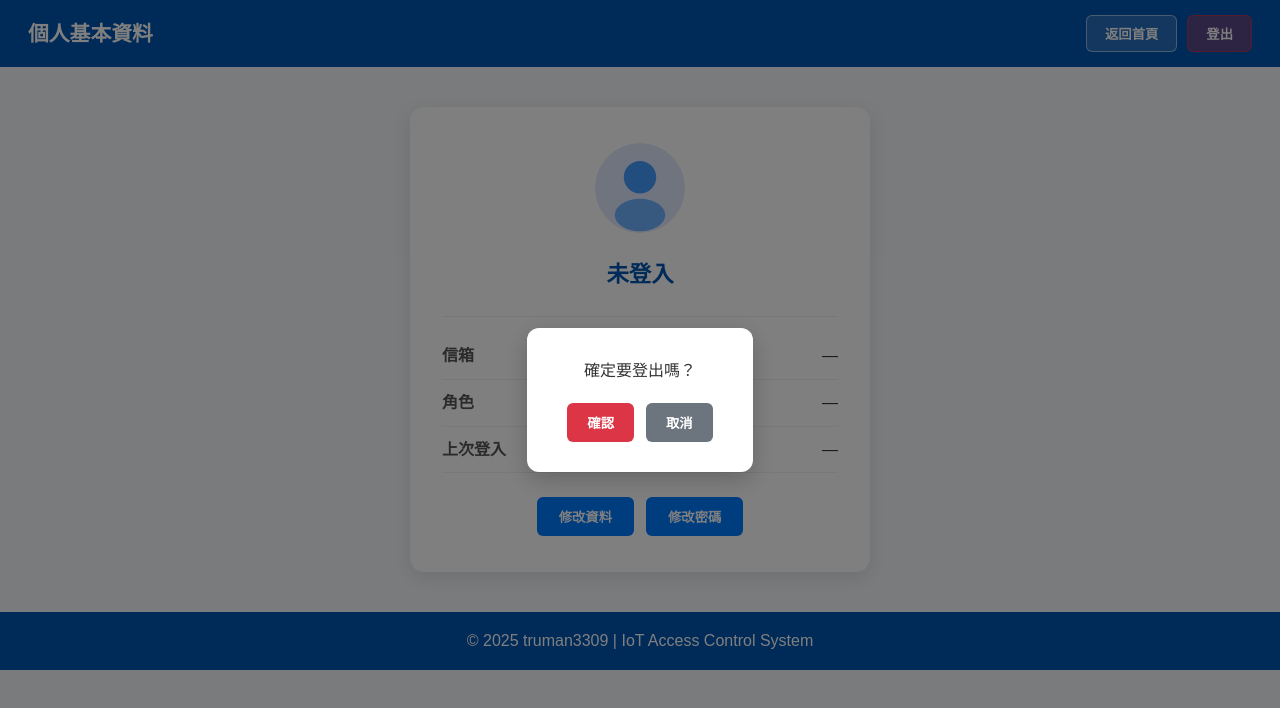
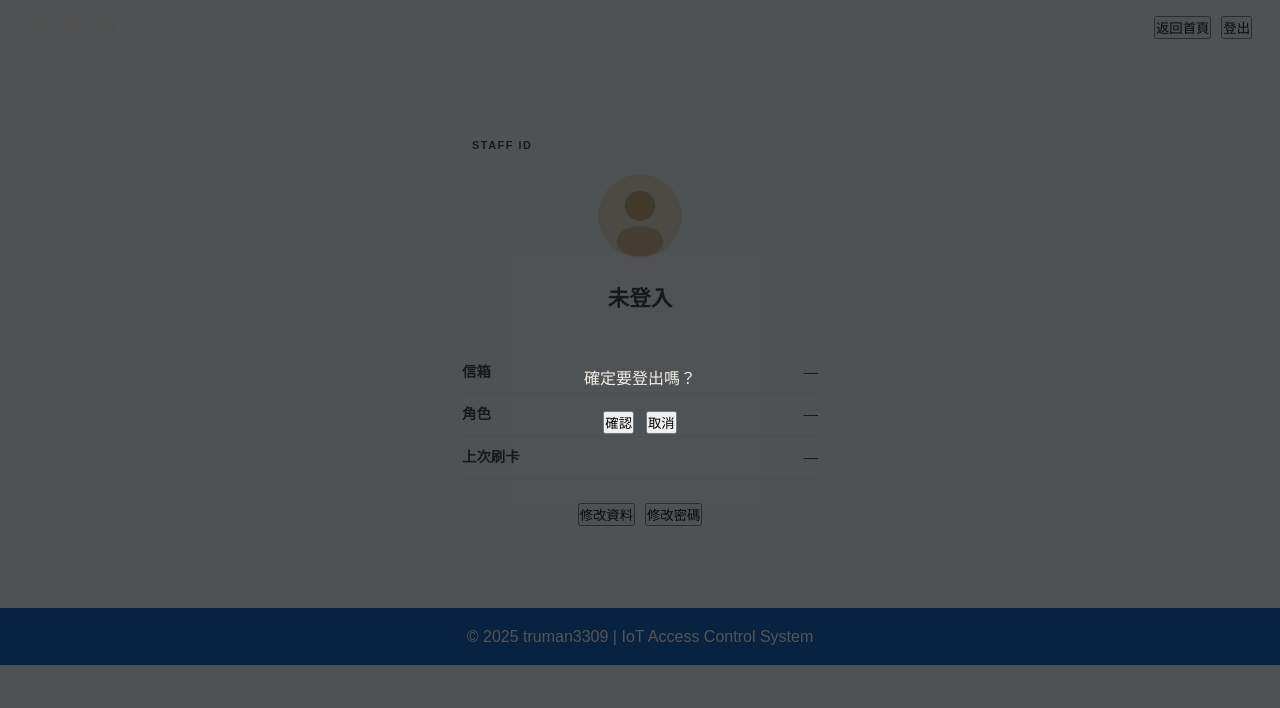
Before and after one commit to truman3309/Access-control-web, a Vue app: page /#/profile in a window 1280 px wide. Both pictures are taken after a click on the button "登出". Shown: the top 708 px of the page. Built offline with nearby package versions, Linux system fonts and the light colour scheme; the HTML template or start-up script is replaced by a standard one.

Commit message:
Update ProfileView.vue

```diff
--- a/src/views/ProfileView.vue
+++ b/src/views/ProfileView.vue
@@ -1,20 +1,24 @@
 <template>
   <header class="profile-header">
-    <h1>個人基本資料</h1>
+    <span class="header-title">個人識別證</span>
     <nav class="header-nav">
-      <button @click="router.push('/')">返回首頁</button>
-      <button class="btn-logout" @click="handleLogout">登出</button>
+      <button class="btn btn-ghost" @click="router.push('/')">返回首頁</button>
+      <button class="btn btn-danger" @click="handleLogout">登出</button>
     </nav>
   </header>
 
   <main class="container fade-in">
-    <section class="profile-card">
-      <!-- 使用者頭像（SVG 預設圖示） -->
+    <section class="card-surface id-card">
+      <div class="id-card-top">
+        <span class="chip"></span>
+        <span class="eyebrow-dark">STAFF ID</span>
+      </div>
+
       <div class="avatar-wrapper">
         <svg xmlns="http://www.w3.org/2000/svg" viewBox="0 0 100 100" class="avatar">
-          <circle cx="50" cy="50" r="50" fill="#e0eaff" />
-          <circle cx="50" cy="38" r="18" fill="#007bff" opacity="0.7" />
-          <ellipse cx="50" cy="80" rx="28" ry="18" fill="#007bff" opacity="0.5" />
+          <circle cx="50" cy="50" r="50" fill="#e4dcc4" />
+          <circle cx="50" cy="38" r="18" fill="#b8934b" opacity="0.75" />
+          <ellipse cx="50" cy="80" rx="28" ry="18" fill="#b8934b" opacity="0.55" />
         </svg>
       </div>
 
@@ -30,25 +34,25 @@
           <span class="info-value">{{ userData.role || '—' }}</span>
         </div>
         <div class="info-item">
-          <span class="info-label">上次登入</span>
+          <span class="info-label">上次刷卡</span>
           <span class="info-value">{{ userData.lastLogin || '—' }}</span>
         </div>
       </div>
 
       <div class="actions">
-        <button @click="editProfile">修改資料</button>
-        <button @click="changePassword">修改密碼</button>
+        <button class="btn btn-ghost" @click="editProfile">修改資料</button>
+        <button class="btn btn-ghost" @click="changePassword">修改密碼</button>
       </div>
     </section>
   </main>
 
   <!-- 登出確認對話框 -->
   <div v-if="showConfirm" class="modal-overlay" @click.self="showConfirm = false">
-    <div class="modal-box">
+    <div class="modal-box panel">
       <p>確定要登出嗎？</p>
       <div class="modal-actions">
-        <button class="btn-confirm" @click="confirmLogout">確認</button>
-        <button class="btn-cancel" @click="showConfirm = false">取消</button>
+        <button class="btn btn-danger" @click="confirmLogout">確認</button>
+        <button class="btn btn-ghost" @click="showConfirm = false">取消</button>
       </div>
     </div>
   </div>
@@ -98,143 +102,103 @@ function changePassword() {
   display: flex;
   justify-content: space-between;
   align-items: center;
-  padding: 15px 28px;
-  background-color: #0056b3;
-  color: white;
+  padding: 14px 28px;
+  background-color: var(--ink-2);
+  border-bottom: 1px solid var(--panel-edge);
 }
 
-.profile-header h1 {
-  font-size: 1.3rem;
-  font-weight: bold;
+.header-title {
+  font-family: var(--font-display);
+  font-size: 1.05rem;
+  font-weight: 700;
+  letter-spacing: 0.06em;
+  color: #f2eee3;
 }
 
-.header-nav {
-  display: flex;
-  gap: 10px;
-}
-
-.header-nav button {
-  padding: 8px 18px;
-  background-color: rgba(255,255,255,0.15);
-  border: 1px solid rgba(255,255,255,0.5);
-  border-radius: 6px;
-  color: white;
-  cursor: pointer;
-  font-weight: 600;
-  transition: background-color 0.3s;
-}
-
-.header-nav button:hover {
-  background-color: rgba(255,255,255,0.3);
-}
-
-.btn-logout {
-  background-color: rgba(220,53,69,0.4) !important;
-  border-color: rgba(220,53,69,0.6) !important;
-}
-
-.btn-logout:hover {
-  background-color: rgba(220,53,69,0.7) !important;
-}
+.header-nav { display: flex; gap: 10px; }
 
 .container {
-  max-width: 500px;
-  margin: 40px auto;
+  max-width: 460px;
+  margin: 48px auto;
   padding: 0 20px;
 }
 
-.profile-card {
-  background: #fff;
-  border-radius: 14px;
-  padding: 36px 32px;
-  box-shadow: 0 6px 20px rgba(0,0,0,0.1);
+.id-card {
+  padding: 34px 32px;
   text-align: center;
 }
 
-.avatar-wrapper {
-  margin-bottom: 16px;
+.id-card-top {
+  display: flex;
+  align-items: center;
+  gap: 10px;
+  margin-bottom: 20px;
 }
 
-.avatar {
-  width: 90px;
-  height: 90px;
-  border-radius: 50%;
+.eyebrow-dark {
+  font-family: var(--font-display);
+  text-transform: uppercase;
+  letter-spacing: 0.14em;
+  font-size: 0.68rem;
+  font-weight: 700;
+  color: var(--card-ink-soft);
 }
 
+.avatar-wrapper { margin-bottom: 16px; }
+.avatar { width: 84px; height: 84px; border-radius: 50%; }
+
 h2 {
-  font-size: 1.4rem;
-  color: #0056b3;
-  margin-bottom: 24px;
+  font-size: 1.35rem;
+  color: var(--card-ink);
+  margin-bottom: 22px;
 }
 
 .info-list {
   text-align: left;
   margin-bottom: 24px;
-  border-top: 1px solid #eee;
-  padding-top: 16px;
+  border-top: 1px solid var(--card-edge);
+  padding-top: 14px;
 }
 
 .info-item {
   display: flex;
   justify-content: space-between;
-  padding: 10px 0;
-  border-bottom: 1px solid #f0f0f0;
+  padding: 9px 0;
+  border-bottom: 1px solid rgba(0, 0, 0, 0.06);
+  font-family: var(--font-mono);
+  font-size: 0.9rem;
 }
 
-.info-label {
-  font-weight: 600;
-  color: #555;
-  min-width: 90px;
-}
-
-.info-value {
-  color: #333;
-}
+.info-label { font-weight: 600; color: var(--card-ink-soft); }
+.info-value { color: var(--card-ink); }
 
 .actions {
   display: flex;
-  gap: 12px;
+  gap: 10px;
   justify-content: center;
-}
-
-.actions button {
-  padding: 10px 22px;
-  border: none;
-  border-radius: 6px;
-  cursor: pointer;
-  font-weight: 600;
-  background-color: #007bff;
-  color: white;
-  transition: background-color 0.3s;
-}
-
-.actions button:hover {
-  background-color: #0056b3;
 }
 
 /* Modal */
 .modal-overlay {
   position: fixed;
   inset: 0;
-  background: rgba(0,0,0,0.5);
+  background: rgba(10, 13, 17, 0.7);
   display: flex;
   align-items: center;
   justify-content: center;
   z-index: 1000;
+  padding: 20px;
 }
 
 .modal-box {
-  background: #fff;
-  border-radius: 12px;
   padding: 30px 40px;
   text-align: center;
-  box-shadow: 0 8px 24px rgba(0,0,0,0.2);
 }
 
 .modal-box p {
   font-size: 1rem;
   margin-bottom: 20px;
-  color: #333;
+  color: #f2eee3;
 }
 
 .modal-actions {
@@ -242,32 +206,4 @@ h2 {
   gap: 12px;
   justify-content: center;
 }
-
-.btn-confirm {
-  padding: 10px 20px;
-  background-color: #dc3545;
-  color: white;
-  border: none;
-  border-radius: 6px;
-  cursor: pointer;
-  font-weight: 600;
-}
-
-.btn-confirm:hover {
-  background-color: #c82333;
-}
-
-.btn-cancel {
-  padding: 10px 20px;
-  background-color: #6c757d;
-  color: white;
-  border: none;
-  border-radius: 6px;
-  cursor: pointer;
-  font-weight: 600;
-}
-
-.btn-cancel:hover {
-  background-color: #5a6268;
-}
 </style>
```
